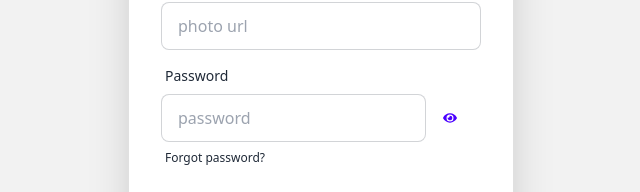
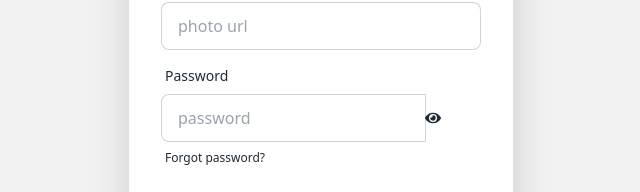
Before and after one commit to md1300/real-estate-project, a React (Vite) app: page /register in a window 1280 px wide. Shown: the part 358-550 px from the top of the page, without its empty margins (319-959 px from the left). Built offline with nearby package versions, Linux system fonts and the light colour scheme; no server answers.

Commit message:
set icons in form

```diff
--- a/src/Register/Register.jsx
+++ b/src/Register/Register.jsx
@@ -4,6 +4,7 @@ import { useContext,  useState } from "react";
 import { Link } from "react-router-dom";
 import { ContextProvider } from "../ContextApi/AuthProvider";
 import { FaEye } from "react-icons/fa";
+import { IoMdEyeOff } from "react-icons/io";
 
 const Register = () => {
   const [showPassword,setShowPassword]=useState('')
@@ -83,9 +84,9 @@ else if(!/[a-z]/.test(password)){
                 <label className="label">
                   <span className="label-text">Password</span>
                 </label>
-                <div  className="relative">
-                <input type={showPassword? "text":"password"} placeholder="password" className="input input-bordered" name="password" required />
-                <button className="btn btn-link absolute " onClick={()=>setShowPassword(!showPassword)}> <FaEye /></button>
+                <div  className="join">
+                <input type={showPassword? "text":"password"} placeholder="password" className="input input-bordered join-item" name="password" required />
+                <button className="join join-item items-center" onClick={()=>setShowPassword(!showPassword)}> {showPassword?<IoMdEyeOff />:<FaEye /> }</button>
                 </div>
                 <label className="label">
                   <a href="#" className="label-text-alt link link-hover">Forgot password?</a>
```
